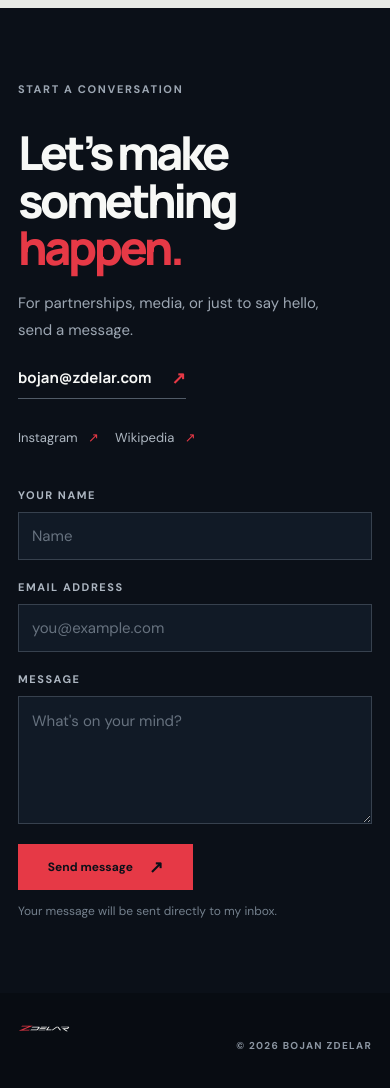
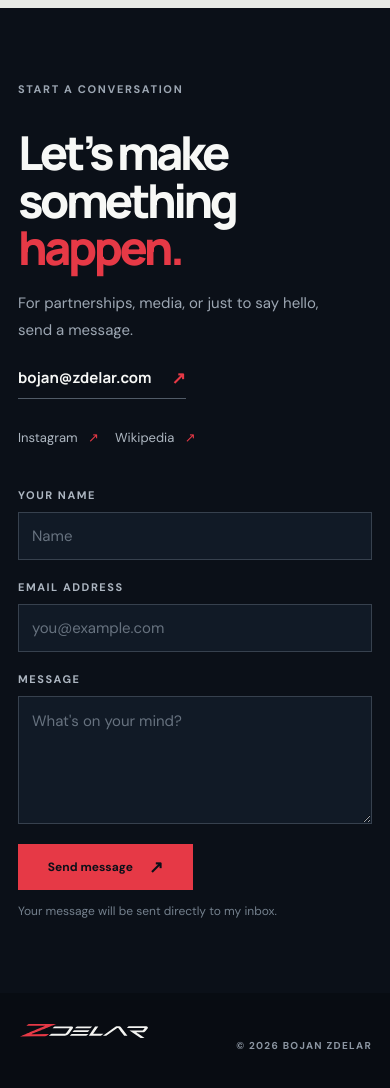
Before and after one commit to bojanzdelar/Portfolio-website, a plain HTML site: page index.html in a window 390 px wide. Shown: the part 6522-7610 px from the top of the page. Drawn offline with Linux system fonts and the light colour scheme.

Commit message:
Restore full wordmark sizing in the footer

```diff
--- a/css/style.css
+++ b/css/style.css
@@ -1039,14 +1039,14 @@ button, a { -webkit-tap-highlight-color: transparent; }
 }
 
 
-/* Use the standalone red Z in the footer, while keeping the full wordmark in the header. */
+/* Full wordmark in both header and footer; the standalone Z is reserved for the favicon. */
 .footer-brand-link {
-  width: 58px;
-  height: 28px;
+  width: 154px;
+  height: 34px;
 }
 @media (max-width: 650px) {
   .footer-brand-link {
-    width: 52px;
-    height: 25px;
+    width: 132px;
+    height: 30px;
   }
 }
```
